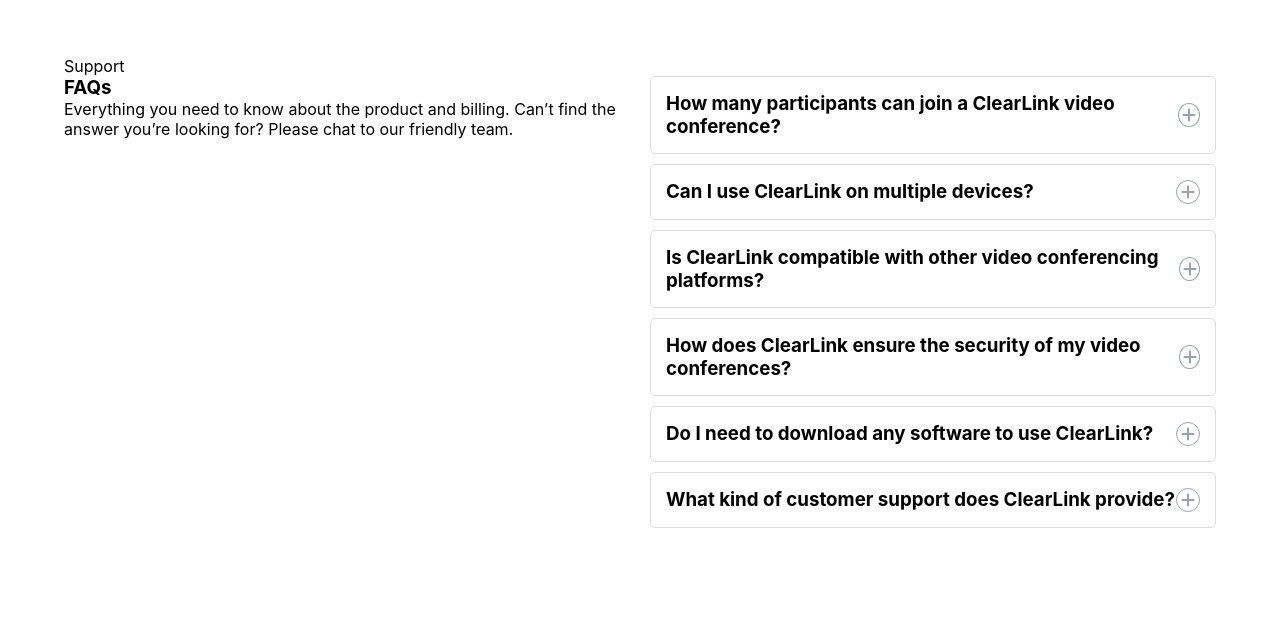
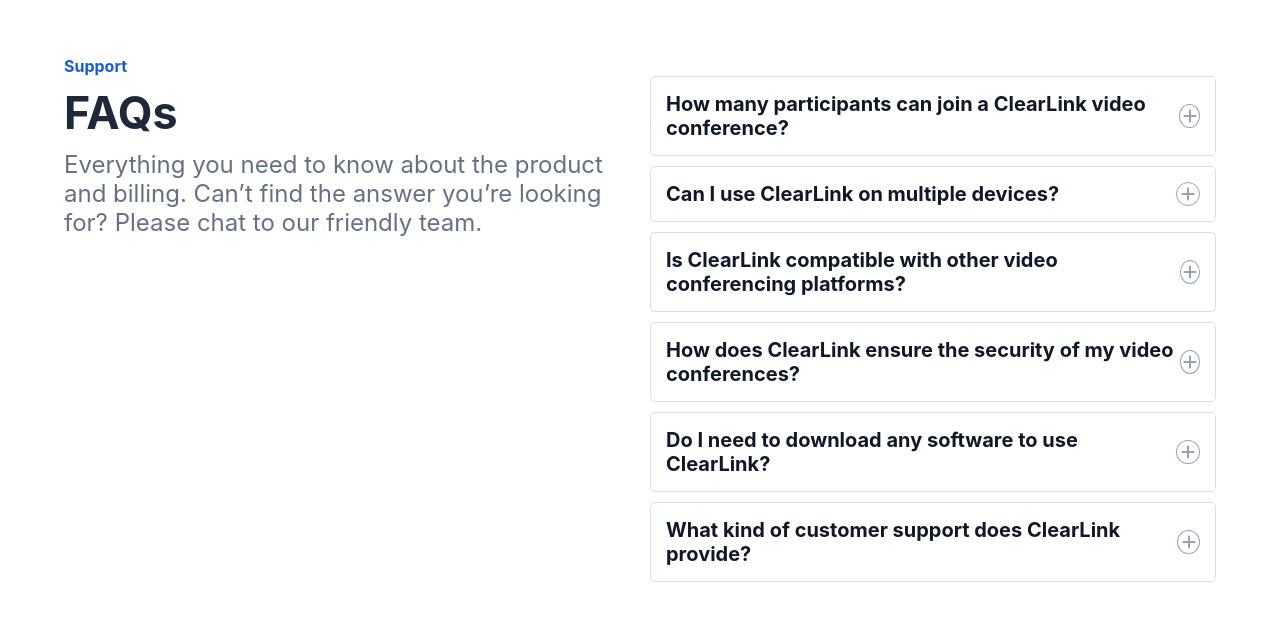
Before and after one commit to Abraham-Ogbumah/clearlink, a React (Create React App) app: page / in a window 1280 px wide. Shown: the part 2947-3565 px from the top of the page. Built offline with nearby package versions, Linux system fonts and the light colour scheme.

Commit message:
update to FAQ styles

```diff
--- a/src/components/common/FrequentlyAskedQuestions/faq.css
+++ b/src/components/common/FrequentlyAskedQuestions/faq.css
@@ -1,3 +1,20 @@
+.faqasked-left span {
+  color: #175CD3;
+  font-weight: bold;
+}
+
+.faqasked-left h3 {
+  color: #1D2939;
+  font-size: 2.8rem;
+  margin-top: 10px;
+}
+
+.faqasked-left p {
+  color: #667085;
+  font-size: 1.5rem;
+  margin-top: 10px;
+}
+
 .faq-accordion {
   margin: 20px 0;
   overflow: hidden;
@@ -19,12 +36,18 @@
 
 .faq-question h3 {
   margin: 0;
+  font-size: 20px;
+  color: #101828;
 }
 
 .faq-answer {
   max-height: 0;
   overflow: hidden;
-  transition: max-height 0.3s ease;
+}
+
+.faq-answer p {
+  font-size: 18px;
+  color: #475467;
 }
 
 .faq-answer.open {
```
